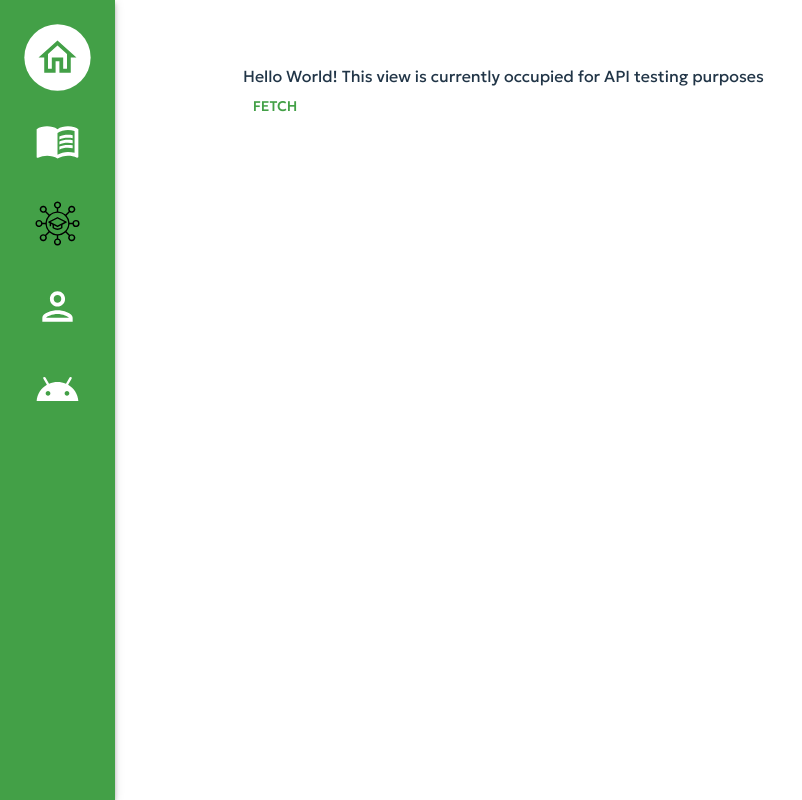
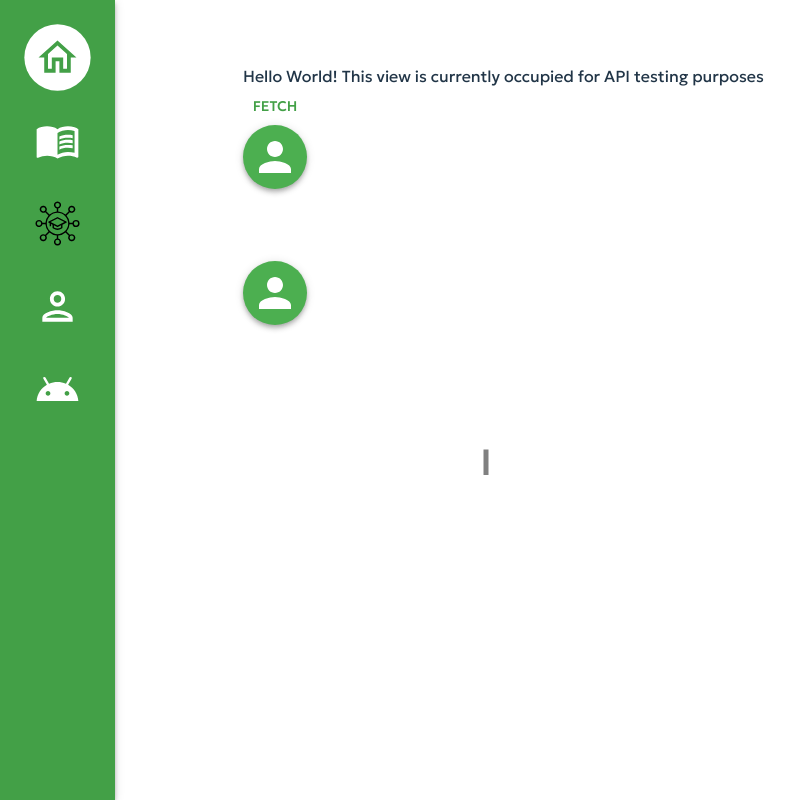
Before and after one commit to EdutieProject/edutie-frontend, a React (Vite) app in the folder edutie-frontend/: page /playground in a window 1280 px wide. Shown: the whole page, without its empty margins (0-802 px from the left). Built offline with nearby package versions, Linux system fonts and the light colour scheme.

Commit message:
Line making component

```diff
--- /dev/null
+++ b/edutie-frontend/src/components/Global/Line.jsx
@@ -0,0 +1,45 @@
+import React, { useRef, useEffect, useState } from "react";
+// export default function Line() {
+//   globalThis.setInterval(() => {}, 10000);
+//   const element1 = document.getElementById("jeden");
+//   const coordinates1 = element1.getBoundingClientRect();
+//   const element2 = document.getElementById("dwa");
+//   const coordinates2 = element2.getBoundingClientRect();
+//   console.log("X: " + coordinates1.x + ", Y: " + coordinates1.y);
+//   return (
+//     <svg>
+//       <line
+//         stroke="blue"
+//         strokeWidth="1"
+//         x1={coordinates1.x}
+//         x2={coordinates2.x}
+//         y1={coordinates1.y}
+//         y2={coordinates2.y}
+//       />
+//       <rect width="128" height="1" stroke="blue" strokeWidth="1"></rect>
+//     </svg>
+//   );
+// }
+
+const PointsConnector = ({ points }) => {
+  const lines = [];
+  for (let i = 0; i < points.length - 1; i++) {
+    const point1 = points[i];
+    const point2 = points[i + 1];
+    lines.push(
+      <line
+        key={i}
+        x1={point1.x}
+        y1={point1.y}
+        x2={point2.x}
+        y2={point2.y}
+        stroke="grey"
+        strokeWidth="5"
+      />
+    );
+  }
+
+  return <svg>{lines}</svg>;
+};
+
+export default PointsConnector;
--- a/edutie-frontend/src/views/PlaygroundView.jsx
+++ b/edutie-frontend/src/views/PlaygroundView.jsx
@@ -1,12 +1,59 @@
 import { Button, Typography } from "@mui/material";
 import NavLayout from "./layout/NavLayout";
 import { getCourses } from "../services/studyProgramLearningService";
+import PointsConnector from "../components/Global/Line";
+import Circle from "../components/Global/Circle";
+import { useState, useEffect } from "react";
 
 export default function PlaygroundView() {
-    return (
-        <NavLayout>
-            <Typography>Hello World! This view is currently occupied for API testing purposes</Typography>
-            <Button onClick={()=>getCourses("db48e4f2-e385-4bf4-9e77-9e6939472529").then(o=>console.log(o))}>Fetch</Button>
-        </NavLayout>
-    )
+  const [points, setPoints] = useState([]);
+  const [coordinates1, setCoordinates1] = useState(null);
+  const [coordinates2, setCoordinates2] = useState(null);
+
+  useEffect(() => {
+    const element1 = document.getElementById("jeden");
+    const element2 = document.getElementById("dwa");
+
+    if (element1 && element2) {
+      const coordinates1 = element1.getBoundingClientRect();
+      const coordinates2 = element2.getBoundingClientRect();
+      setCoordinates1(coordinates1);
+      setCoordinates2(coordinates2);
+      setPoints([
+        { x: coordinates1?.x ?? 0, y: coordinates1?.y ?? 0 },
+        { x: coordinates2?.x ?? 0, y: coordinates2?.y ?? 0 },
+      ]);
+    }
+  }, []);
+  if (coordinates1 && coordinates2) {
+    console.log(coordinates1, coordinates2);
+  }
+  return (
+    <NavLayout>
+      <Typography>
+        Hello World! This view is currently occupied for API testing purposes
+      </Typography>
+      <Button
+        onClick={() =>
+          getCourses("db48e4f2-e385-4bf4-9e77-9e6939472529").then((o) =>
+            console.log(o)
+          )
+        }
+      >
+        Fetch
+      </Button>
+      <div>
+        <div id="jeden">
+          <Circle size="5vw" />
+        </div>
+        <br></br>
+        <br></br>
+        <br></br>
+        <div id="dwa">
+          <Circle size="5vw" />
+        </div>
+        <PointsConnector points={points} />
+      </div>
+    </NavLayout>
+  );
 }
```
